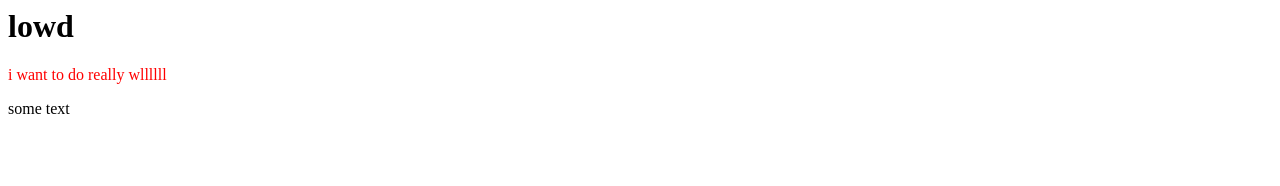
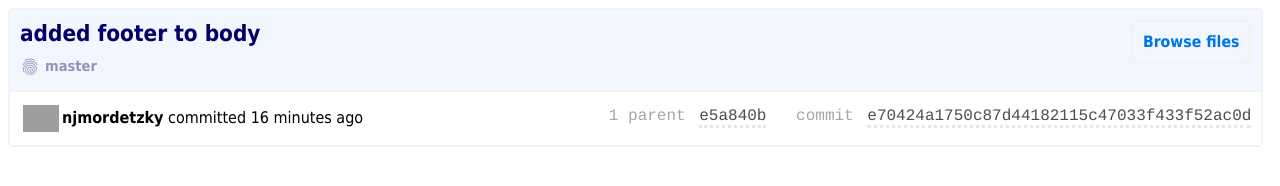
Before and after one commit to njmordetzky/njmordetzky, a plain HTML site: page index.html in a window 1280 px wide. Drawn offline with Linux system fonts and the light colour scheme; grey boxes are pictures that could not be loaded.

Commit message:
Static replica first run assignment-one html/css (duplicate)

```diff
--- a/css/nathanielmordetzky.css
+++ b/css/nathanielmordetzky.css
@@ -1,3 +1,61 @@
-.oops-one {
-	color: #ff0000;
+.rectangle-first{
+  width: 99%;
+  height: 135px;
+  border-radius: 5px;
+  border: #f2f2f2 2px solid;
 }
+/*top blue section*/
+.blue-top{
+  padding: 10px;
+  height: 60px;
+  /*top: 50px;*/
+  background-color: #f1f6ff;
+  border-bottom: #f2f2f2 2px solid;
+  color: #000066;
+  font-family: tahoma;
+  font-weight: 600;
+  font-size: 140%;
+}
+.browse-button{
+  color: #0073e6;
+  border-radius: 5px;
+  padding: 10px;
+  border: #f2f2f2 2px solid;
+  float: right;
+  font-size: 70%;
+}
+/*fingerprint icon*/
+.material-icons{
+  vertical-align: middle;
+  padding: 0px 5px 0px 0px;
+}
+.blue-master{
+  line-height: 40px;
+  color: #9494ba;
+  font-size: 65%;
+}
+/*bottom white section*/
+.white-bottom{
+  background-color: white;
+  padding: 10px;
+  font-family: tahoma;
+}
+.fire-bit{
+  vertical-align: middle;
+  padding: 3px;
+}
+/*right floated primitive text*/
+.primeval-textstring{
+  font-family: courier;
+  line-height: 175%;
+  float: right;
+  color: #4d4d4d;
+}
+.lighter-primeval{
+  color: #a6a6a6;
+  padding: 4px;
+  padding-left: 20px;
+}
+.darker-primeval{
+  border-bottom: dotted #e6e6e6;
+}
--- a/index.html
+++ b/index.html
@@ -1,13 +1,27 @@
 <html>
 <head>
-	<title>nathanielmordetzky</title>
-	<link rel="stylesheet" href="css/nathanielmordetzky.css" type="text/css">
+  <link rel="stylesheet" href="css/assignment-one.css" type="text/css">
+  <link rel="stylesheet" href="https://fonts.googleapis.com/icon?family=Material+Icons">
+  <title>assignment-one</title>
 </head>
 <body>
-	<h1>lowd</h1>
-	<p class="oops-one">i want to do really wllllll</p>
-  <footer>
-  	<div>some text</div>
-  </footer>
+  <div class="rectangle-first">
+    <div class="blue-top">added footer to body
+      <span class="browse-button">Browse files
+      </span>
+      <div class="blue-master">
+        <i class="material-icons" style="font-size:20px;">fingerprint
+        </i>master
+      </div>
+    </div>
+    <div class="white-bottom">
+      <img src="https://encrypted-tbn0.gstatic.com/images?q=tbn:ANd9GcStXg9lvedtOqafXDO-PzuX8ai46vH1R4e_hc3pw-HkxdMkUk_l" height="27" class="fire-bit"><b>njmordetzky</b> committed 16 minutes ago
+      <span class="primeval-textstring">
+        <span class="lighter-primeval">1 parent</span>
+        <span class="darker-primeval">e5a840b</span>
+        <span class="lighter-primeval">commit</span>
+        <span class="darker-primeval">e70424a1750c87d44182115c47033f433f52ac0d</span>
+      </span>
+    </div>
+  </div>
 </body>
-</html>
```
